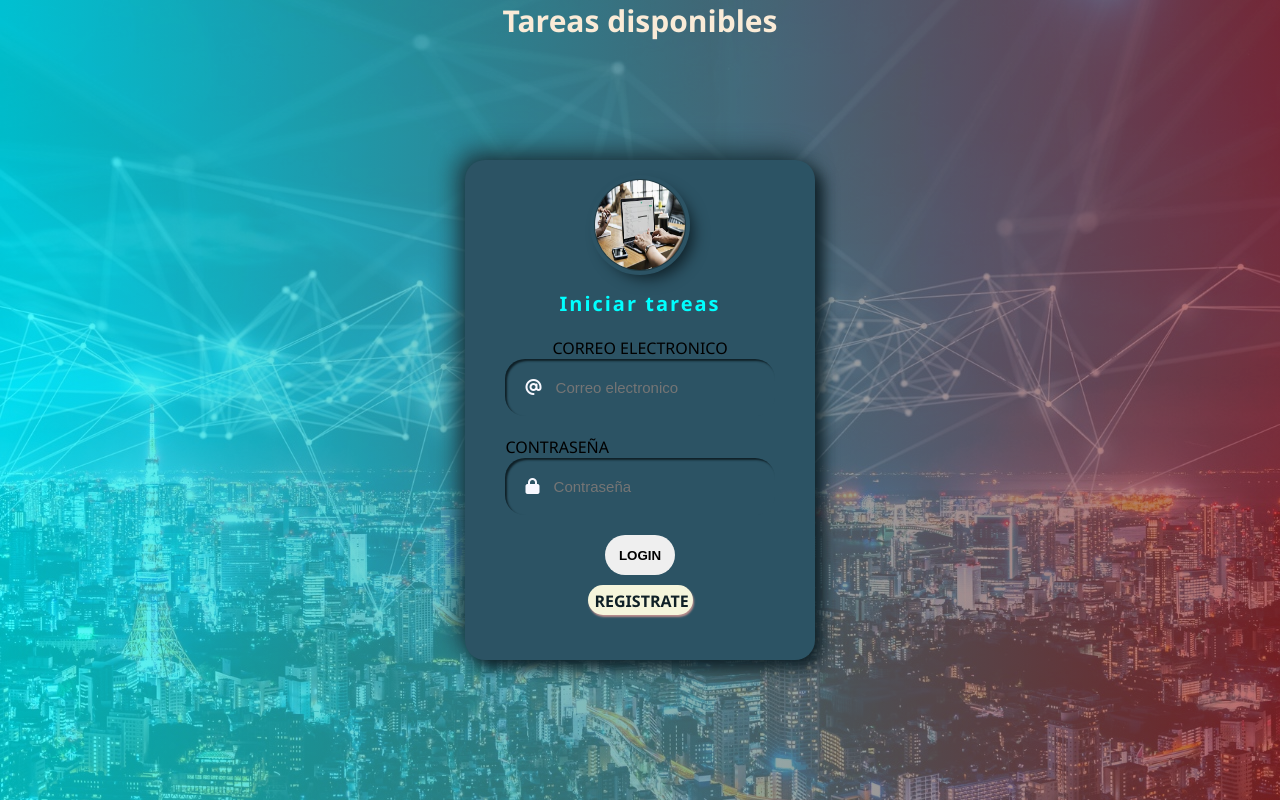
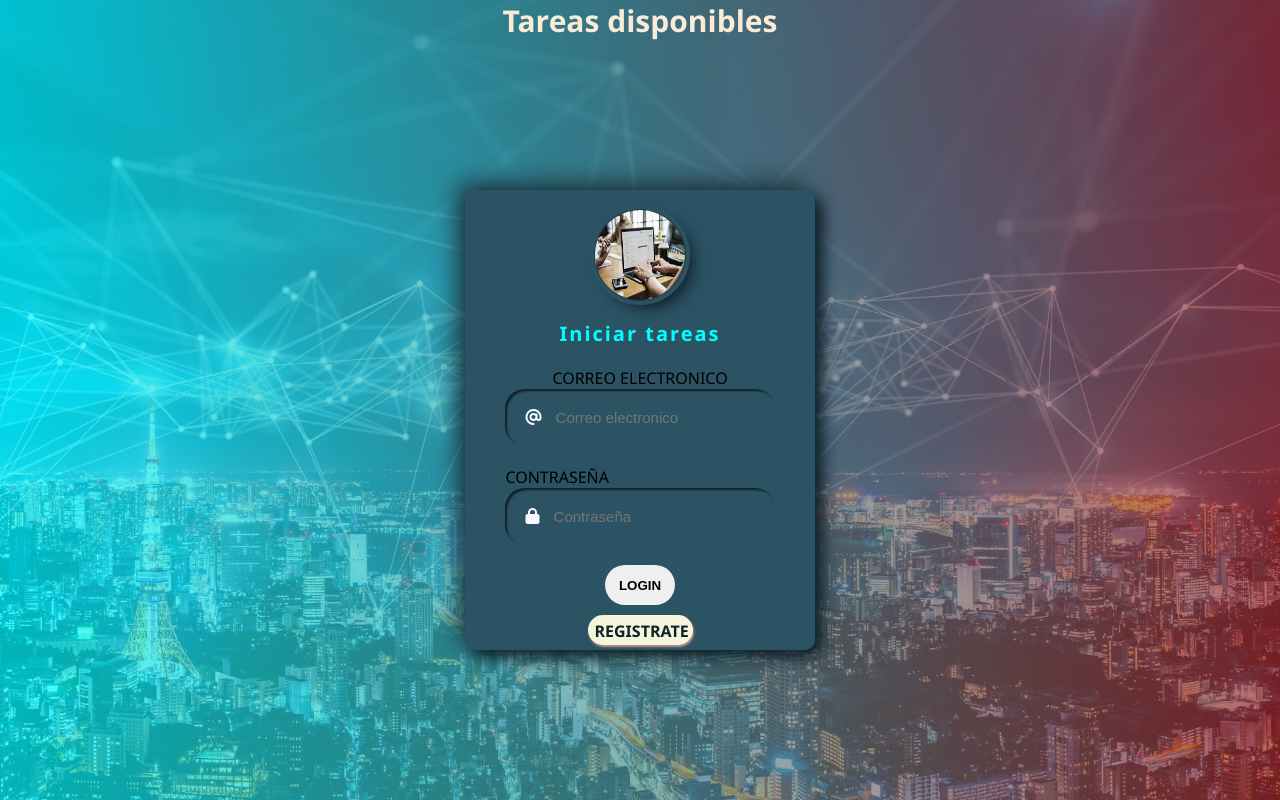
Before and after one commit to manprogrammnig/GRUPO-2-TODOLIST-FINAL, a PHP site: page / in a window 1280 px wide. Run offline with PHP 8.4, Linux system fonts and the light colour scheme; some libraries are stand-ins or nearby versions.

Commit message:
trabajo finalizado

```diff
--- a/index.php
+++ b/index.php
@@ -19,7 +19,7 @@
   <h1>Tareas disponibles</h1>
 
   <div class="login-continer" >
-      <img src="720.jpg" alt="">
+      <img src="720.jpg" alt="" >
       <p>Iniciar tareas</p>
       <label for="">CORREO ELECTRONICO</label>
       <div class="fields">
--- a/styles.css
+++ b/styles.css
@@ -29,15 +29,15 @@ body:before{
     z-index: -1;
 }
 .login-continer{
-    margin-top: 10px;
+    margin-top: 20px;
     position: absolute;
     width: 350px;
-    height: 500px;
+    height: 460px;
     top: 50%;
     left: 50%;
     transform: translate(-50%,-50%);
     background: #2C5364;
-    border-radius: 20px;
+    border-radius: 10px;
     display: flex;
     flex-direction: column;
     align-items: center;
@@ -117,6 +117,7 @@ body:before{
      border-radius: 30px;
      font-family:'Segoe UI';
     transition: .5s;
+
 }
 .login-continer .button:hover{
     background: #203A43;
```
Also changed, not shown: u.jpg (added).
